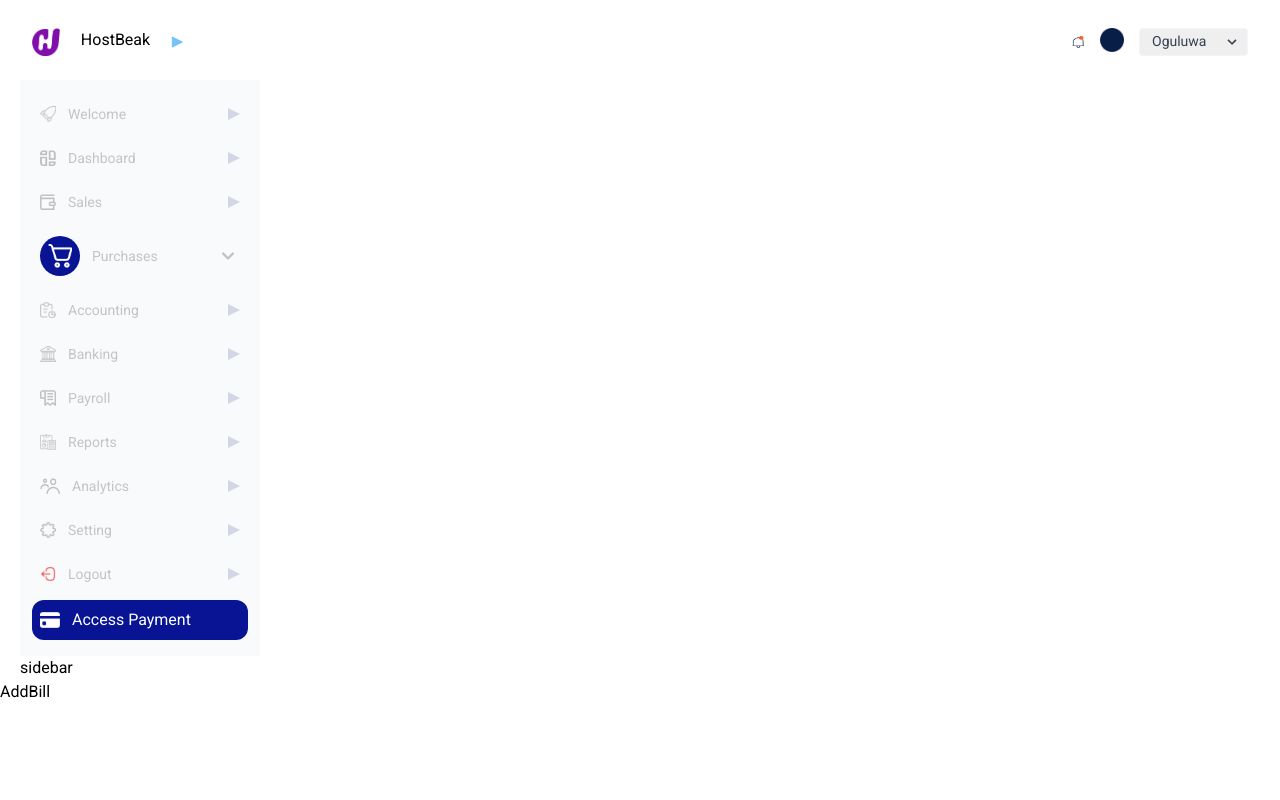
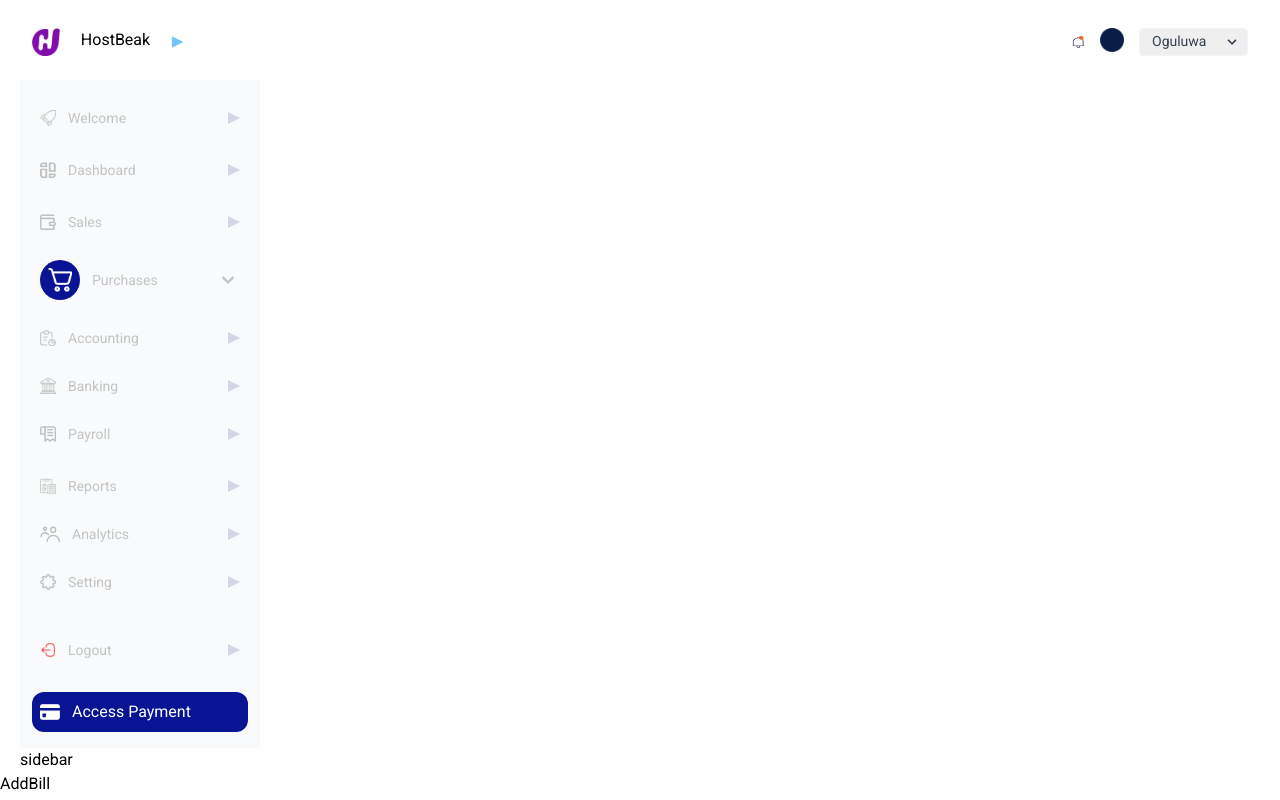
Before and after one commit to Kene10-codes/react-web-app, a React (Create React App) app: page /add-bill in a window 1280 px wide. Built offline with nearby package versions, Linux system fonts and the light colour scheme.

Commit message:
added padding to the links

```diff
--- a/src/components/Sidebar/Sidebar.js
+++ b/src/components/Sidebar/Sidebar.js
@@ -90,21 +90,21 @@ export const Sidebar = ({
          <aside className='w-60' aria-label="Sidebar">
          <div class="overflow-y-auto py-4 px-3 bg-gray-50 dark:bg-gray-800">
            <ul className='space-y-2'>
-             <li>
+             <li className='py-1'>
               <a href="#" class="flex items-center p-2 text-base font-normal text-gray-900 rounded-lg dark:text-white hover:bg-gray-100 dark:hover:bg-gray-700">
                <img className='h-4 w-4 flex-shrink-0 text-gray-500 transition duration-75 dark:text-gray-400 group-hover:text-gray-900 dark:group-hover:text-white' src={rocket} />
                <span class="flex-1 ml-3 whitespace-nowrap text-sm text-lightGray">{welcomeText}</span>
                <img className='flex-shrink-0 w-3 h-3 text-gray-500 transition duration-75 dark:text-gray-400 group-hover:text-gray-900 dark:group-hover:text-white" fill="currentColor' src={arrowBtn} />
               </a>
              </li>
-             <li>
+             <li className='py-1'>
               <a href="#" className="flex items-center p-2 text-base font-normal text-gray-900 rounded-lg dark:text-white hover:bg-gray-100 dark:hover:bg-gray-700">
               <img className='h-4 w-4 flex-shrink-0 text-gray-500 transition duration-75 dark:text-gray-400 group-hover:text-gray-900 dark:group-hover:text-white' src={dashboard} />
                <span className="flex-1 ml-3 whitespace-nowrap text-sm text-lightGray">{dashboardText}</span>
                <img className='flex-shrink-0 w-3 h-3 text-gray-500 transition duration-75 dark:text-gray-400 group-hover:text-gray-900 dark:group-hover:text-white" fill="currentColor' src={arrowBtn} />
               </a>
              </li>
-             <li>
+             <li className='py-1'>
               <a href="#" class="flex items-center p-2 text-base font-normal text-gray-900 rounded-lg dark:text-white hover:bg-gray-100 dark:hover:bg-gray-700">
                <img className='h-4 w-4 flex-shrink-0 text-gray-500 transition duration-75 dark:text-gray-400 group-hover:text-gray-900 dark:group-hover:text-white' src={sales} />
                <span className="flex-1 ml-3 whitespace-nowrap text-sm text-lightGray">{salesText}</span>
@@ -129,7 +129,7 @@ export const Sidebar = ({
                   </li>
             </ul>
          </li>
-         <li>
+         <li className='py-1'>
               <a href="#" class="flex items-center p-2 text-base font-normal text-gray-900 rounded-lg dark:text-white hover:bg-gray-100 dark:hover:bg-gray-700">
                <img className='h-4 w-4 flex-shrink-0 text-gray-500 transition duration-75 dark:text-gray-400 group-hover:text-gray-900 dark:group-hover:text-white' src={accounting} />
                <span class="flex-1 ml-3 whitespace-nowrap text-sm text-lightGray">{accountingText}</span>
@@ -143,14 +143,14 @@ export const Sidebar = ({
                <img className='flex-shrink-0 w-3 h-3 text-gray-500 transition duration-75 dark:text-gray-400 group-hover:text-gray-900 dark:group-hover:text-white" fill="currentColor' src={arrowBtn} />
               </a>
              </li>
-             <li>
+             <li className='py-1'>
               <a href="#" className="flex items-center p-2 text-base font-normal text-gray-900 rounded-lg dark:text-white hover:bg-gray-100 dark:hover:bg-gray-700">
                <img className='h-4 w-4 flex-shrink-0 text-gray-500 transition duration-75 dark:text-gray-400 group-hover:text-gray-900 dark:group-hover:text-white' src={payroll} />
                <span className="flex-1 ml-3 whitespace-nowrap text-sm text-lightGray">{payrollText} </span>
                <img className='flex-shrink-0 w-3 h-3 text-gray-500 transition duration-75 dark:text-gray-400 group-hover:text-gray-900 dark:group-hover:text-white" fill="currentColor' src={arrowBtn} />
               </a>
              </li>
-             <li>
+             <li className='py-1'>
               <a href="#" className="flex items-center p-2 text-base font-normal text-gray-900 rounded-lg dark:text-white hover:bg-gray-100 dark:hover:bg-gray-700">
                <img className='h-4 w-4 flex-shrink-0 text-gray-500 transition duration-75 dark:text-gray-400 group-hover:text-gray-900 dark:group-hover:text-white' src={reports} />
                <span className="flex-1 ml-3 whitespace-nowrap text-sm text-lightGray">{reportsText} </span>
@@ -164,14 +164,14 @@ export const Sidebar = ({
                <img className='flex-shrink-0 w-3 h-3 text-gray-500 transition duration-75 dark:text-gray-400 group-hover:text-gray-900 dark:group-hover:text-white" fill="currentColor' src={arrowBtn} />
               </a>
              </li>
-             <li>
+             <li className='py-1'>
               <a href="#" className="flex items-center p-2 text-base font-normal text-gray-900 rounded-lg dark:text-white hover:bg-gray-100 dark:hover:bg-gray-700">
                <img className='h-4 w-4 flex-shrink-0 text-gray-500 transition duration-75 dark:text-gray-400 group-hover:text-gray-900 dark:group-hover:text-white' src={setting} />
                <span className="flex-1 ml-3 whitespace-nowrap text-sm text-lightGray">{settingText} </span>
                <img className='flex-shrink-0 w-3 h-3 text-gray-500 transition duration-75 dark:text-gray-400 group-hover:text-gray-900 dark:group-hover:text-white" fill="currentColor' src={arrowBtn} />
               </a>
              </li>
-             <li>
+             <li className='pt-5 pb-4'>
               <a href="#" className="flex items-center p-2 text-base font-normal text-gray-900 rounded-lg dark:text-white hover:bg-gray-100 dark:hover:bg-gray-700">
                <img className='h-4 w-4 flex-shrink-0 text-gray-500 transition duration-75 dark:text-gray-400 group-hover:text-gray-900 dark:group-hover:text-white' src={logout} />
                <span className="flex-1 ml-3 whitespace-nowrap text-sm text-lightGray">{logoutText} </span>
```
